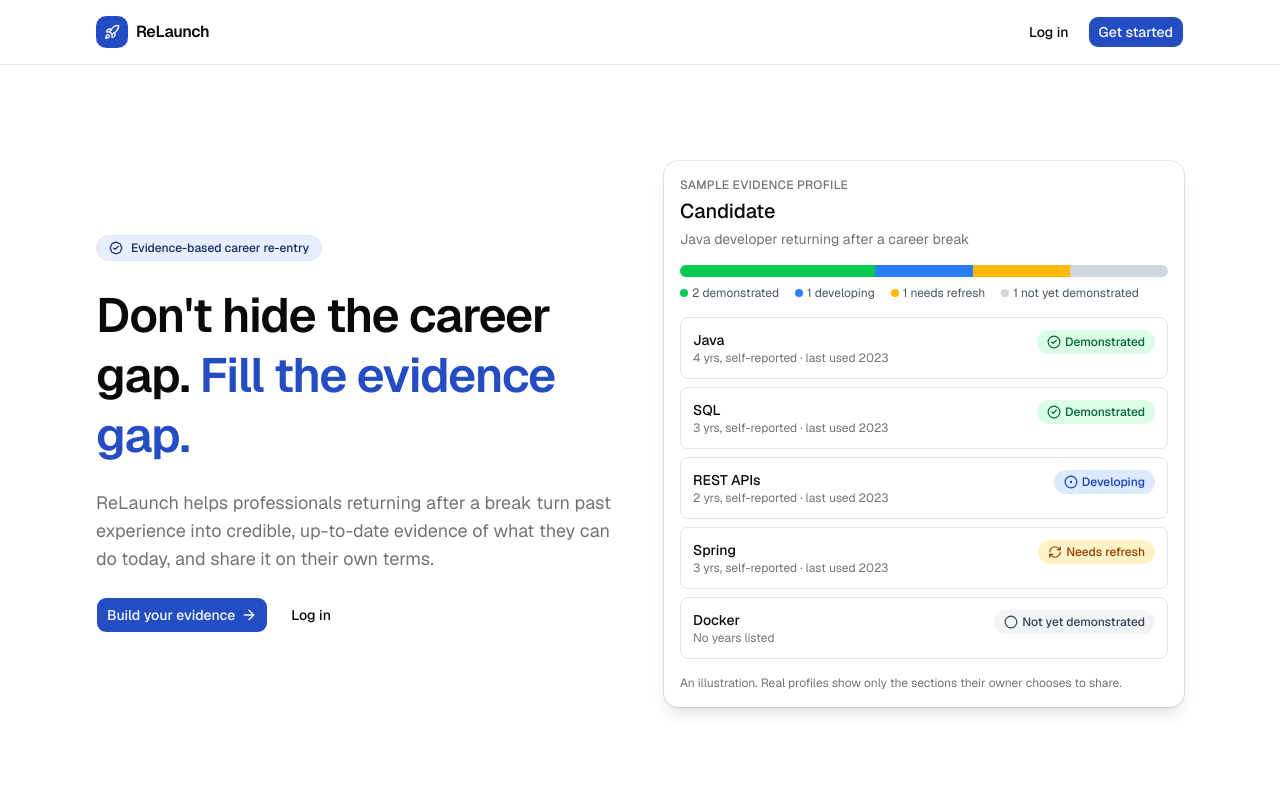
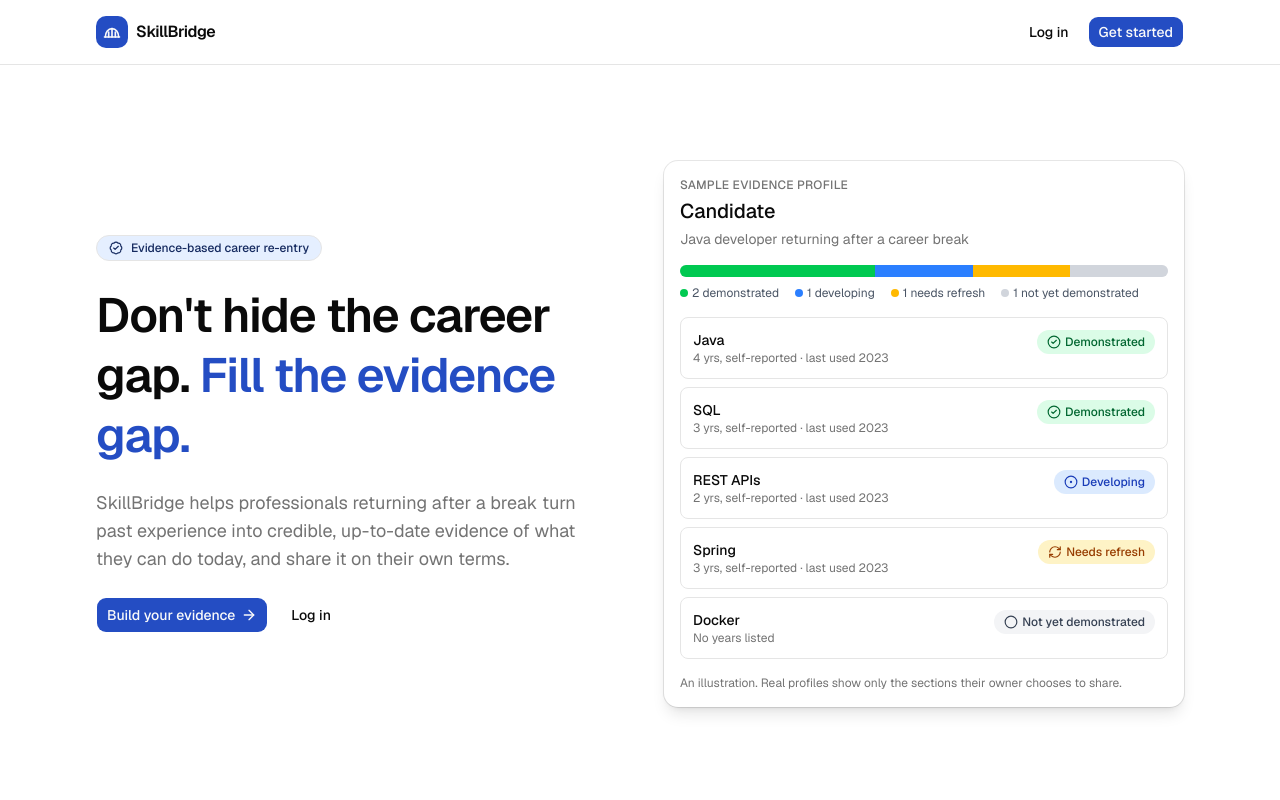
Before and after one commit to Shreya-Dahale/shreyaskillbridge, a Next.js app: page / in a window 1280 px wide. Shown: the top 800 px of the page. Built offline with nearby package versions, Linux system fonts and the light colour scheme; no server answers.

Commit message:
chore: rename platform with a new logo mark

```diff
--- a/docker-compose.yml
+++ b/docker-compose.yml
@@ -2,9 +2,9 @@ services:
   db:
     image: postgres:16
     environment:
-      POSTGRES_USER: relaunch
-      POSTGRES_PASSWORD: relaunch
-      POSTGRES_DB: relaunch
+      POSTGRES_USER: skillbridge
+      POSTGRES_PASSWORD: skillbridge
+      POSTGRES_DB: skillbridge
     ports:
       - "5433:5432"
     volumes:
--- a/package.json
+++ b/package.json
@@ -1,5 +1,5 @@
 {
-  "name": "relaunch",
+  "name": "skillbridge",
   "version": "0.1.0",
   "private": true,
   "scripts": {
--- a/src/app/globals.css
+++ b/src/app/globals.css
@@ -129,7 +129,7 @@
   }
 }
 
-/* ReLaunch brand colours. Placed last so they override the defaults above. */
+/* SkillBridge brand colours. Placed last so they override the defaults above. */
 :root {
   --primary: oklch(0.47 0.19 265);
   --primary-foreground: oklch(0.985 0 0);
--- a/src/app/layout.tsx
+++ b/src/app/layout.tsx
@@ -13,7 +13,7 @@ const geistMono = Geist_Mono({
 });
 
 export const metadata: Metadata = {
-  title: { default: "ReLaunch", template: "%s · ReLaunch" },
+  title: { default: "SkillBridge", template: "%s · SkillBridge" },
   description: "Turn your past experience into evidence of what you can do today.",
 };
 
--- a/src/app/login/page.tsx
+++ b/src/app/login/page.tsx
@@ -39,7 +39,7 @@ export default async function LoginPage({
       </form>
 
       <p className="text-sm text-muted-foreground">
-        New to ReLaunch?{" "}
+        New to SkillBridge?{" "}
         <Link href="/register" className="font-medium text-foreground underline underline-offset-4">
           Create an account
         </Link>
--- a/src/app/p/[token]/page.tsx
+++ b/src/app/p/[token]/page.tsx
@@ -111,7 +111,7 @@ export default async function SharedProfilePage({ params }: { params: Promise<{
         </p>
         <ProfileView profile={shared} />
         <p className="text-xs text-muted-foreground">
-          Contacting candidates through ReLaunch invitations is coming soon.
+          Contacting candidates through SkillBridge invitations is coming soon.
         </p>
       </main>
     </div>
--- a/src/app/page.tsx
+++ b/src/app/page.tsx
@@ -73,7 +73,7 @@ export default async function Home() {
               <span className="text-primary">Fill the evidence gap.</span>
             </h1>
             <p className="max-w-xl text-lg text-muted-foreground">
-              ReLaunch helps professionals returning after a break turn past experience into credible,
+              SkillBridge helps professionals returning after a break turn past experience into credible,
               up-to-date evidence of what they can do today, and share it on their own terms.
             </p>
             <div className="flex flex-wrap gap-3">
@@ -178,7 +178,7 @@ export default async function Home() {
 
       <footer className="border-t">
         <div className="mx-auto flex max-w-6xl flex-col gap-2 px-4 py-6 text-xs text-muted-foreground md:flex-row md:justify-between md:px-8">
-          <p>ReLaunch · Past experience tells an employer where you have been. Evidence shows what you can do now.</p>
+          <p>SkillBridge · Past experience tells an employer where you have been. Evidence shows what you can do now.</p>
           <p>Practice tasks are completed independently and are not supervised.</p>
         </div>
       </footer>
--- a/src/components/auth/AuthShell.tsx
+++ b/src/components/auth/AuthShell.tsx
@@ -1,6 +1,7 @@
 import Link from "next/link";
-import { CheckCircle2, Rocket } from "lucide-react";
+import { CheckCircle2 } from "lucide-react";
 import { Logo } from "@/components/shell/Logo";
+import { BridgeMark } from "@/components/shell/BridgeMark";
 
 const POINTS = [
   "Your career break never enters the skill comparison",
@@ -22,9 +23,9 @@ export function AuthShell({
       <aside className="hidden flex-col justify-between bg-primary p-12 text-primary-foreground lg:flex">
         <Link href="/" className="flex items-center gap-2 font-semibold tracking-tight">
           <span className="flex size-8 items-center justify-center rounded-lg bg-primary-foreground/15">
-            <Rocket className="size-4" />
+            <BridgeMark className="size-5" />
           </span>
-          ReLaunch
+          SkillBridge
         </Link>
 
         <div className="space-y-6">
--- /dev/null
+++ b/src/components/shell/BridgeMark.tsx
@@ -0,0 +1,20 @@
+export function BridgeMark({ className }: { className?: string }) {
+  return (
+    <svg
+      viewBox="0 0 24 24"
+      fill="none"
+      stroke="currentColor"
+      strokeWidth="2"
+      strokeLinecap="round"
+      strokeLinejoin="round"
+      aria-hidden="true"
+      className={className}
+    >
+      <path d="M3 18h18" />
+      <path d="M4 18C4 12 7.5 8 12 8s8 4 8 10" />
+      <path d="M8 18v-6" />
+      <path d="M12 18V8" />
+      <path d="M16 18v-6" />
+    </svg>
+  );
+}
--- a/src/components/shell/Logo.tsx
+++ b/src/components/shell/Logo.tsx
@@ -1,12 +1,12 @@
-import { Rocket } from "lucide-react";
+import { BridgeMark } from "./BridgeMark";
 
 export function Logo() {
   return (
     <span className="flex items-center gap-2 font-semibold tracking-tight">
       <span className="flex size-8 items-center justify-center rounded-lg bg-primary text-primary-foreground">
-        <Rocket className="size-4" />
+        <BridgeMark className="size-5" />
       </span>
-      ReLaunch
+      SkillBridge
     </span>
   );
 }
--- a/src/lib/invitations/rules.ts
+++ b/src/lib/invitations/rules.ts
@@ -44,7 +44,7 @@ export function validateInvitationMessage(raw: string): MessageCheck {
   if (looksLikeLink(message)) {
     return {
       ok: false,
-      reason: "Please remove links and web addresses. Candidates reply to you through ReLaunch.",
+      reason: "Please remove links and web addresses. Candidates reply to you through SkillBridge.",
     };
   }
   if (EMAIL.test(message)) {
```
Also changed, not shown: 2 other files (tests, documents, lock files or other folders).
